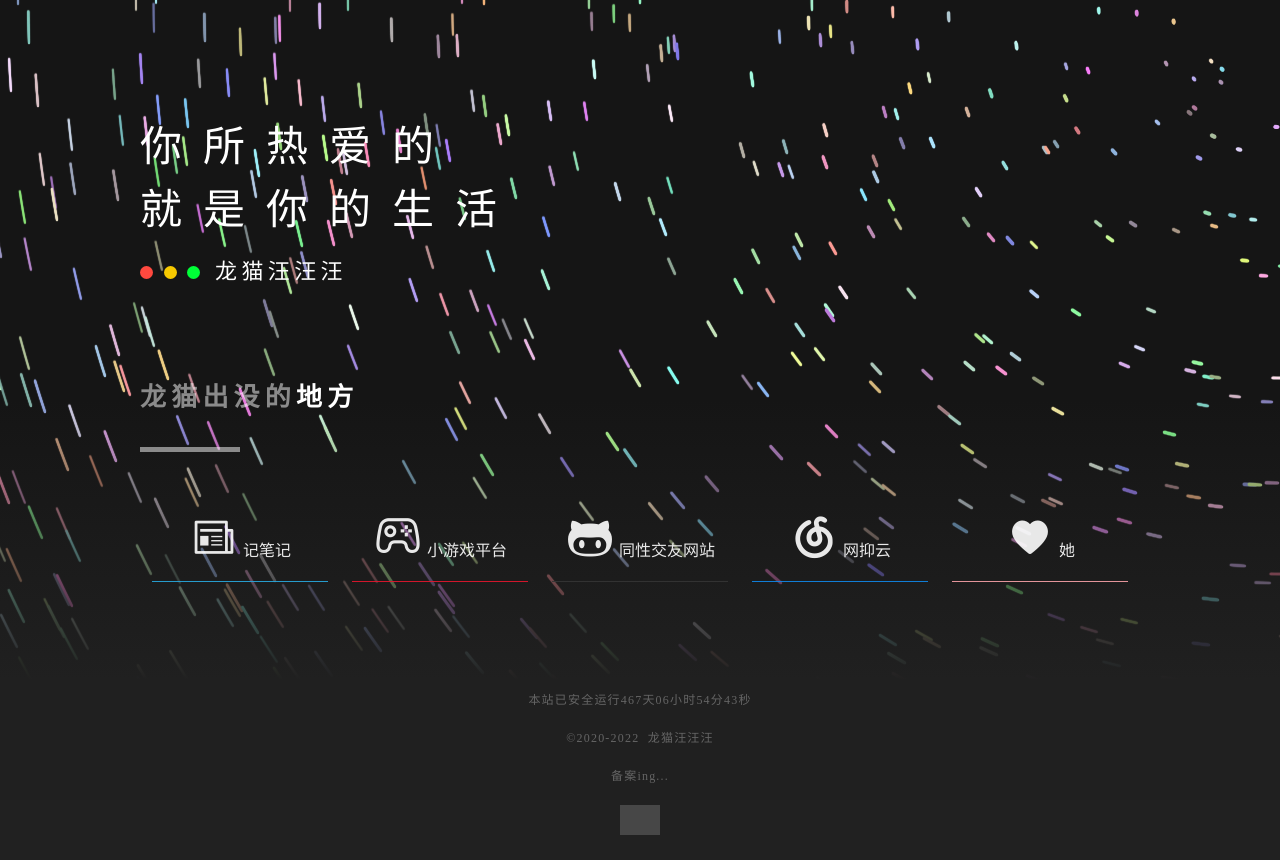
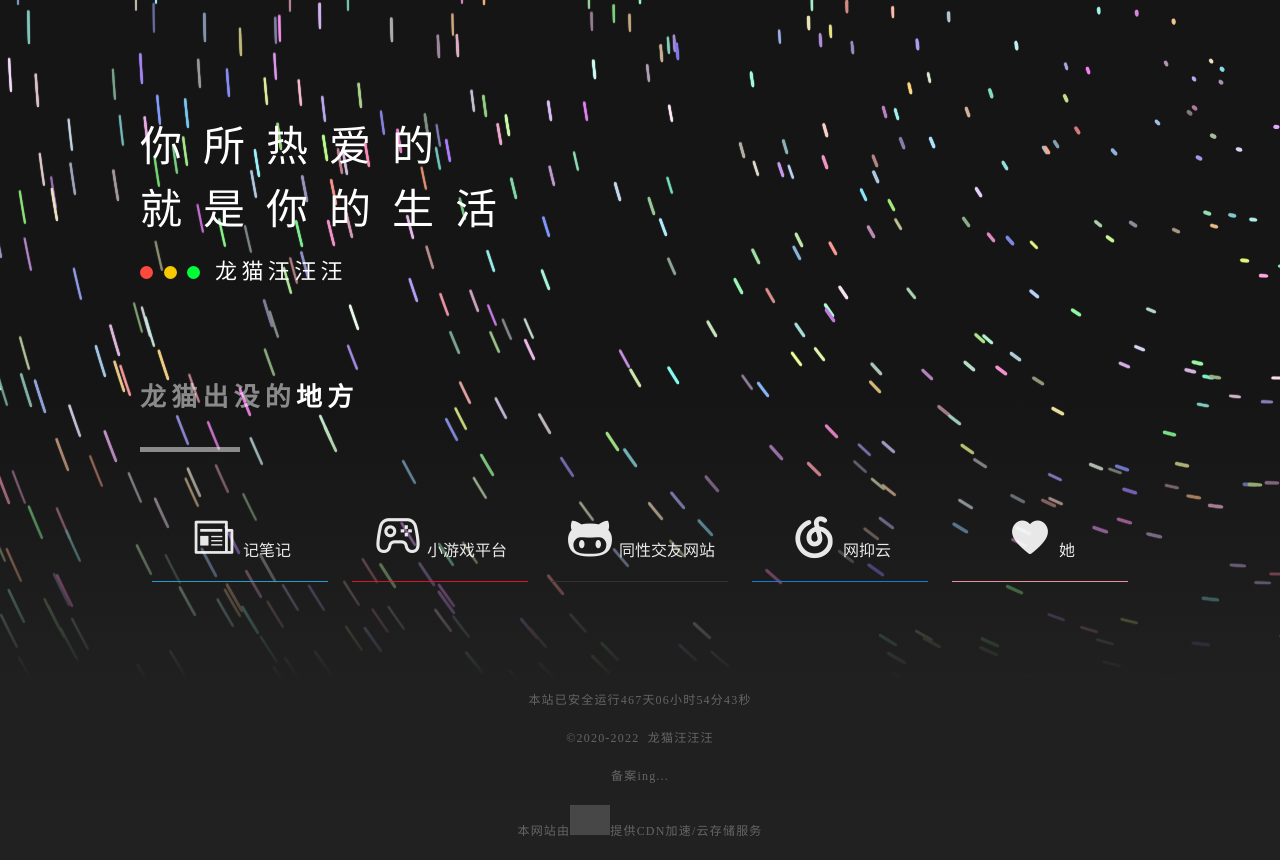
Before and after one commit to codesensi/mysite, a plain HTML site: page index.html in a window 1280 px wide. Drawn offline with Linux system fonts and the light colour scheme; grey boxes are pictures that could not be loaded; animation ran at ten frames a second.

Commit message:
添加又拍云LOGO

```diff
--- a/index.html
+++ b/index.html
@@ -101,7 +101,7 @@
                 <p class="c"><a href="https://beian.miit.gov.cn/" target="_blank">备案ing...</a></p>
                 <p class="c">
                     <a href="https://www.upyun.com/?utm_source=lianmeng&utm_medium=referral" target="_blank">
-                        <img src="https://cdn.jsdelivr.net/gh/codesensi/picture@main/stage/blog/又拍云_logo.png" height="30px" alt="又拍云_logo">
+                        本网站由<img src="https://cdn.jsdelivr.net/gh/codesensi/picture@main/stage/blog/又拍云_logo.png" height="30px" alt="又拍云_logo">提供CDN加速/云存储服务
                     </a>
                 </p>
             </div>
```
